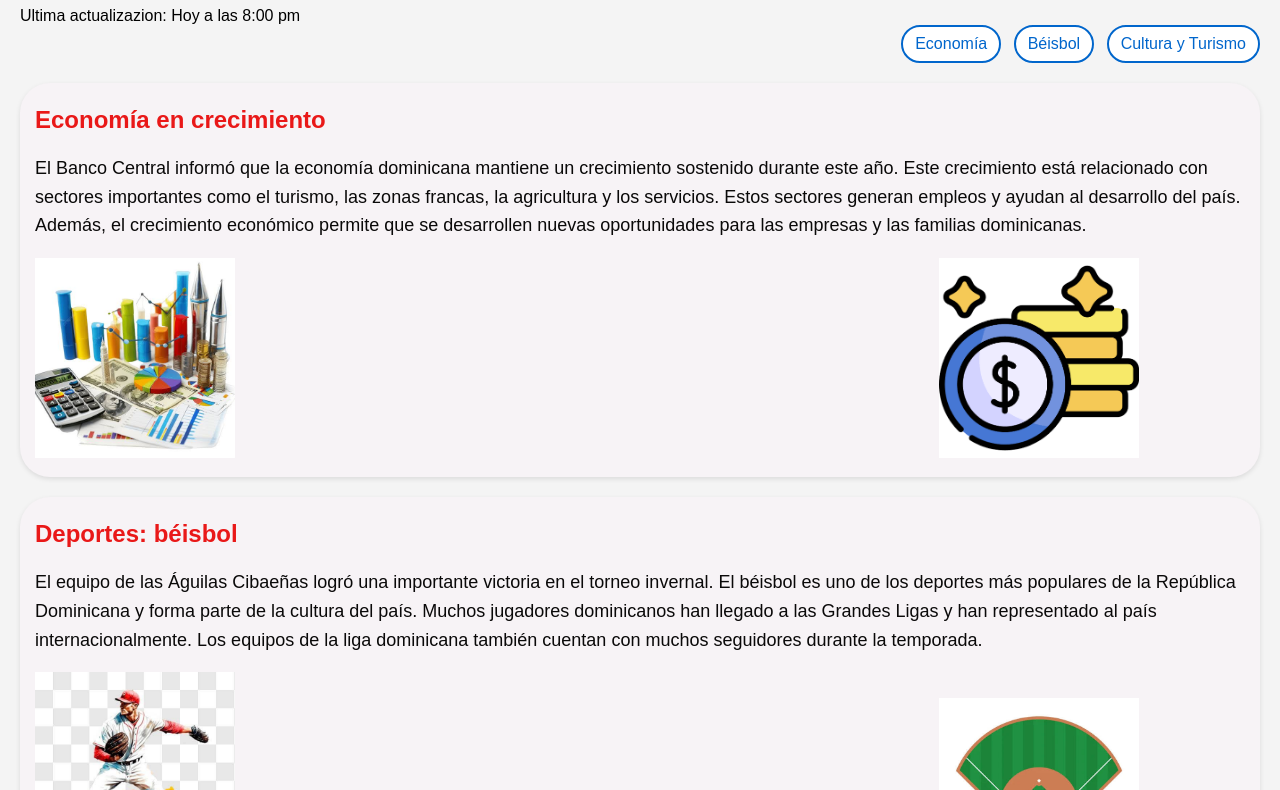
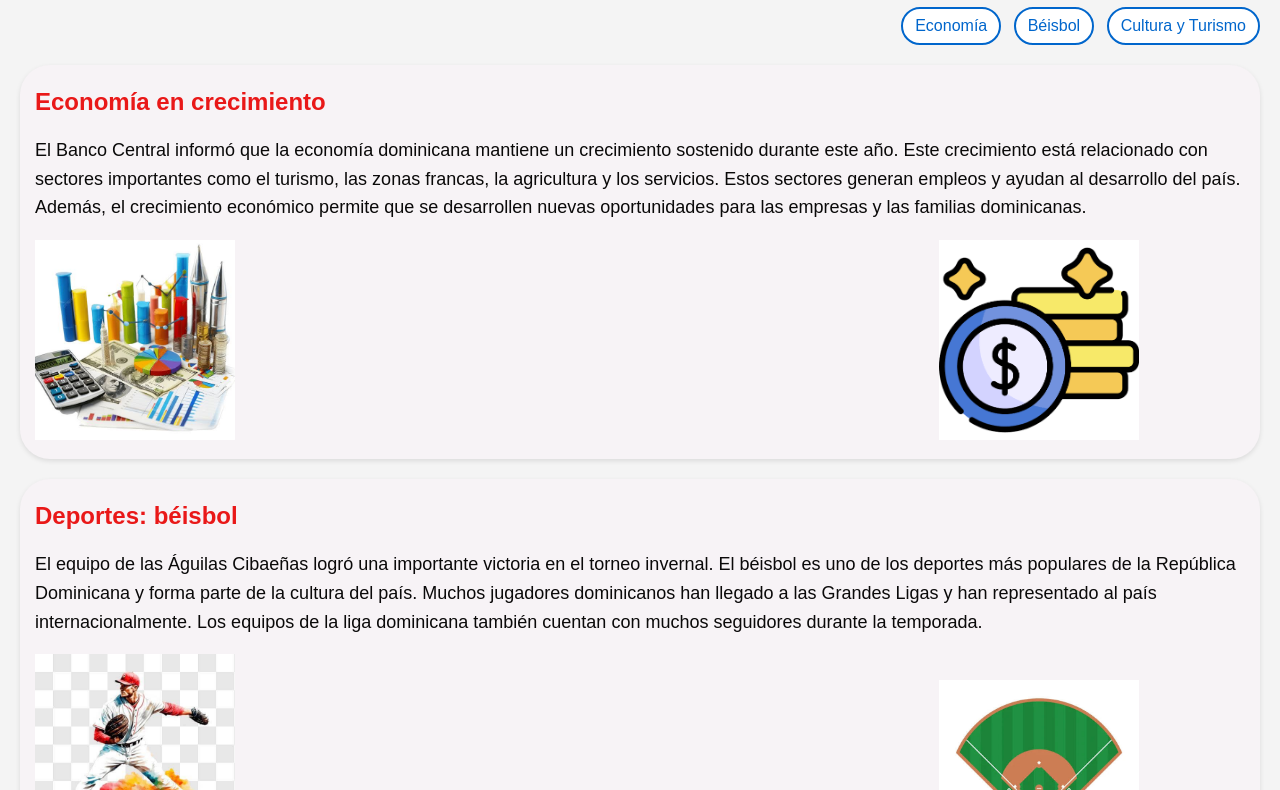
Before and after one commit to bellorayneli-bit/proyecto-noticias, a plain HTML site: page index.html in a window 1280 px wide. Shown: the part 73-863 px from the top of the page. Drawn offline with Linux system fonts and the light colour scheme.

Commit message:
quite el time

```diff
--- a/index.html
+++ b/index.html
@@ -10,7 +10,6 @@
 <body>
 
     <h1>Noticias de República Dominicana nuevas </h1>
-    <time datetime="2026-11-16">Ultima actualizazion: Hoy a las 8:00 pm</time>
 
     <!-- Menú de navegación -->
     <nav>
```
